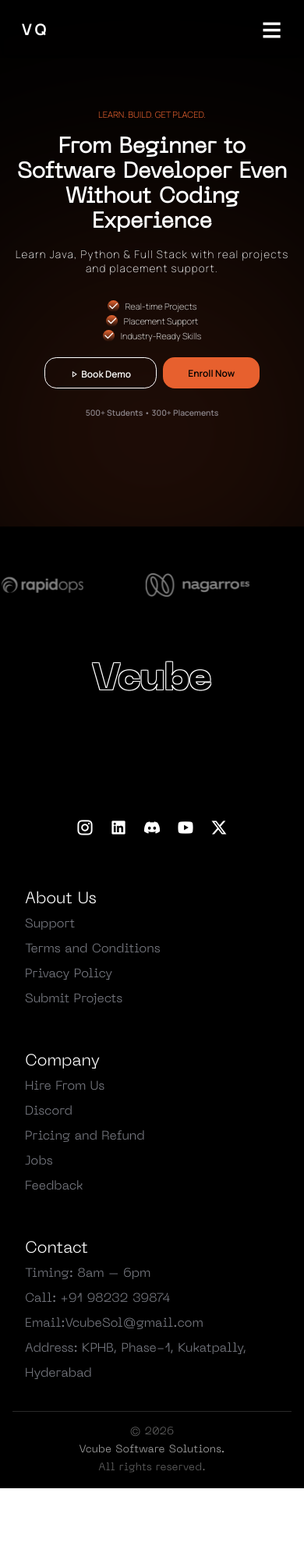
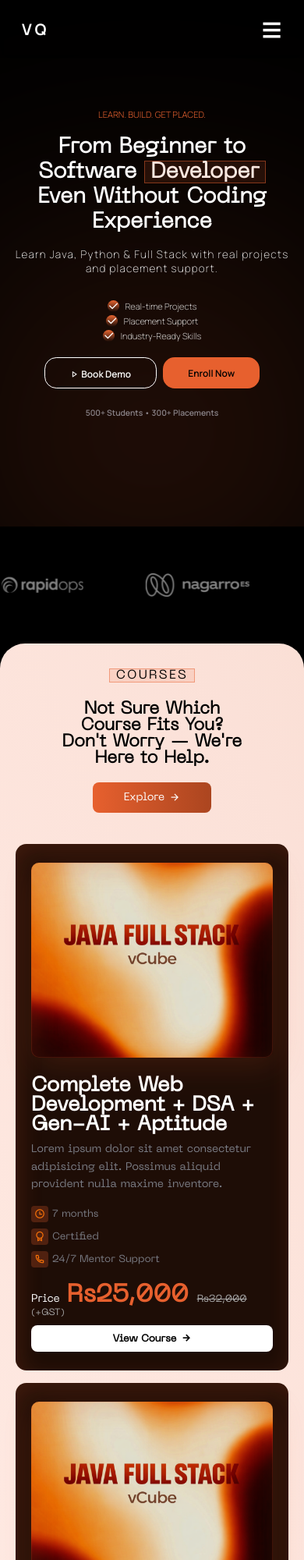
Before and after one commit to Rajendra-Oad/vcube, a website built with Vite: page index.html in a window 390 px wide. Shown: the top 2000 px of the page at 78% size. Before the commit the page ends 1908 px from the top, so only its background shows below. Built offline with nearby package versions, Linux system fonts and the light colour scheme.

Commit message:
all added file liek banner,card-banner

```diff
--- a/package.json
+++ b/package.json
@@ -12,6 +12,7 @@
     "vite": "^8.0.1"
   },
   "dependencies": {
+    "gsap": "3.14.2",
     "lenis": "1.3.21",
     "remixicon": "4.9.1"
   }
--- /dev/null
+++ b/src/components/Banner/Banner.css
@@ -0,0 +1,86 @@
+.banner-container {
+  font-family: var(--font-display-light);
+  backdrop-filter: blur(0.25rem);
+  background-size: cover;
+  display: flex;
+  align-items: center;
+  justify-content: center;
+  padding: 2rem;
+  text-align: center;
+  width: 100%;
+  min-height: 100vh;
+  position: relative;
+}
+
+.banner-container .banner-content {
+  color: var(--color-text);
+  font-size: 2rem;
+  max-width: 60%;
+  z-index: 1;
+}
+
+.banner-container .banner-cta {
+  display: flex;
+  align-items: center;
+  justify-content: center;
+  width: 200px;
+  margin: 0 auto;
+  height: 45px;
+  margin-top: 1.5rem;
+  padding: 0.75rem 1.5rem;
+  background: linear-gradient(
+    to right,
+    var(--color-surface) 90%,
+    var(--color-bg) 200%
+  );
+  border-radius: 8px;
+  border-style: none;
+  color: white;
+  font-size: 1rem;
+  cursor: pointer;
+}
+
+@media screen and (max-width: 425px) {
+  .banner-container {
+    background-image: radial-gradient(circle at 30% 30%, transparent, black 78%)
+      url("../../assets/images/banenr.jpg") !important;
+    font-family: var(--font-display-light);
+    backdrop-filter: blur(0.25rem);
+    background-size: cover;
+    display: flex;
+    align-items: center;
+    justify-content: center;
+    padding: 1.5rem;
+    line-height: 2rem;
+    width: 100%;
+    min-height: 60vh;
+    position: relative;
+  }
+  .banner-container .banner-content {
+    color: var(--color-text);
+    font-size: 1.25rem;
+    max-width: 100%;
+    z-index: 1;
+  }
+
+  .banner-container .banner-cta {
+    display: flex;
+    align-items: center;
+    justify-content: center;
+    width: 160px;
+    margin: 0 auto;
+    height: 40px;
+    margin-top: 1.5rem;
+    padding: 0.75rem 1.5rem;
+    background: linear-gradient(
+      to right,
+      var(--color-surface) 90%,
+      var(--color-bg) 200%
+    );
+    border-radius: 8px;
+    border-style: none;
+    color: white;
+    font-size: 0.75rem;
+    cursor: pointer;
+  }
+}
--- /dev/null
+++ b/src/components/Banner/Banner.js
@@ -0,0 +1,15 @@
+import './Banner.css';
+import bannerImg from '../../assets/images/banenr.jpg';
+
+export function Banner() {
+  return `
+        <section id="banner-container" class="banner-container" style="background-image: radial-gradient(circle at 50% 160%, transparent, black 78%), url(${bannerImg});">
+            <div class="banner-content">
+                <h2 class="banner-heading">Transform Your Learning Journey Into A Career Breakthrough With <span class="highlight">VCube</span></h2>
+                <div class="banner-cta">
+                    <a href="#" class="banner-button btn-enroll">Explore Courses <i class="ri-arrow-right-long-line"></i></a>
+                </div>
+            </div>
+        </section>
+    `;
+}
--- /dev/null
+++ b/src/components/Courses/Courses.css
@@ -0,0 +1,249 @@
+/* ─── Section wrapper ─── */
+.courses-section {
+  width: 100%;
+  background: linear-gradient(245deg, color-mix(in oklch, var(--color-surface) 20%, transparent 80%), var(--color-text) 250%), white;
+  border-radius: 2rem;
+  color: var(--color-text);
+}
+
+.courses-wrapper {
+  /* max-width: 1100px; */
+  width: 85%;
+  margin: 0 auto;
+  padding: 3rem 1.25rem;
+}
+
+/* ─── Header ─── */
+.courses-header {
+  text-align: center;
+  width: 70%;
+  margin: 0 auto;
+  margin-bottom: 2.5rem;
+}
+
+.courses-header__eyebrow {
+  font-size: var(--fs-base);
+  display: inline-block;
+  letter-spacing: 0.15em;
+  text-transform: uppercase;
+  margin-bottom: 1.5rem;
+  color: var(--color-text-inverse) !important;
+
+}
+
+.courses-header__title {
+  font-family: var(--font-display-light);
+  font-size: clamp(1.4rem, 4vw, var(--fs-large));
+  margin: 0 0 1.25rem;
+  color: var(--color-text-inverse);
+}
+
+.courses-header__cta {
+  display: inline-flex;
+  align-items: center;
+  gap: 6px;
+  background: linear-gradient(to right, var(--color-surface), var(--color-bg) 500%);
+  color: var(--color-text);
+  font-weight: 500;
+  font-size: 14px;
+  padding: 0.75rem 2.5rem;
+  border-radius: 8px;
+  border: none;
+  cursor: pointer;
+  text-decoration: none;
+}
+
+/* ─── Course card ─── */
+.course-card {
+  display: flex;
+  width: 100%;
+  gap: 1.5rem;
+  /* border: 1px solid white; */
+  border-radius: 14px;
+  padding: 3rem;
+  margin-bottom: 1.25rem;
+  background: color-mix(in srgb, var(--color-surface) 15%, var(--color-bg) 100%);
+  box-shadow: inset 5px 10px 30px 0 color-mix(in srgb, var(--color-surface) 20%, transparent 100%);
+}
+
+.course-card__image {
+  flex-shrink: 0;
+  width: 40%;
+  height: 100%;
+}
+
+.course-card__image-placeholder {
+  width: 100%;
+  height: 320px;
+  border-radius: 10px;
+  box-shadow: inset 0 0 0 1px color-mix(in srgb, var(--color-surface) 20%, transparent 100%),
+              inset 5px 10px 30px 0 color-mix(in srgb, var(--color-surface) 20%, transparent 100%),
+              5px 10px 40px 0px color-mix(in srgb, var(--color-surface) 20%, transparent 100%);
+  /* background-color: #f0f0f0; */
+  /* border: 1px solid #ddd; */
+  background-image: url('../../assets/images/card-banner.png');
+  background-size: cover;
+  background-position: 0px -35px;
+  filter: opacity(0.9);
+}
+
+.course-card__body {
+  flex: 1;
+  width: 60%;
+  display: flex;
+  flex-direction: column;
+  justify-content: space-evenly;
+  padding: 0 0 0 3rem;
+}
+
+.course-card__title {
+  font-size: clamp(1.65rem, 2vw, var(--fs-large));
+  margin: 0 0 0.5rem;
+  color: var(--color-text);
+}
+
+.course-card__desc {
+  font-size: 14px;
+  color: var(--color-text-muted);
+  margin: 0 0 1rem;
+  line-height: 1.6;
+}
+
+/* ─── Meta icons list ─── */
+.course-card__meta {
+  display: flex;
+  flex-wrap: wrap;
+  gap: 12px;
+  list-style: none;
+  padding: 0;
+  margin: 0 0 1.25rem;
+}
+
+.course-card__meta li {
+  display: flex;
+  align-items: center;
+  gap: 5px;
+  font-size: 13px;
+  color: var(--color-text-muted);
+}
+
+.course-card__meta li i {
+  padding: 3px 4px;
+  background-color: color-mix(in srgb, var(--color-surface) 30%, transparent 90%);
+  color: #f97308;
+  border-radius: 4px;
+  font-size: 14px;
+}
+
+/* ─── Footer: price + CTA ─── */
+.course-card__footer {
+  display: flex;
+  align-items: center;
+  justify-content: space-between;
+  flex-wrap: wrap;
+  gap: 10px;
+}
+
+.course-card__price {
+  font-size: 14px;
+  color: var(--color-text);
+  margin: 0;
+}
+
+.course-card__price strong {
+  font-size: var(--fs-medium);
+  font-weight: 700;
+  color: var(--color-surface);
+  margin-left: 4px;
+}
+
+.course-card__price del {
+  margin-left: 6px;
+  font-size: 13px;
+  color: #aaa;
+}
+
+.course-card__price small {
+  font-size: 12px;
+  color: #aaa;
+}
+
+.course-card__btn {
+  display: inline-flex;
+  align-items: center;
+  gap: 6px;
+  background: var(--color-bg-inverse);
+  color: var(--color-text-inverse);
+  font-size: 13px;
+  font-weight: 700;
+  padding: 10px 20px;
+  border-radius: 0.5rem;
+  border: none;
+  cursor: pointer;
+  text-decoration: none;
+}
+
+/* ─── Footer note ─── */
+.courses-footer-note {
+  text-align: center;
+  font-size: 13px;
+  color: var(--color-text);
+  margin-top: 2rem;
+  line-height: 1.7;
+  max-width: 700px;
+  margin-inline: auto;
+}
+
+/* ─── Responsive ─── */
+@media (max-width: 768px) {
+  .course-card {
+    flex-direction: column;
+  }
+
+  .course-card__image {
+    width: 100%;
+  }
+
+  .course-card__image-placeholder {
+    height: 250px;
+  }
+  .course-card__body {
+  width: 100%;
+}
+.courses-wrapper {
+  /* max-width: 1100px; */
+  width: 100%;
+  margin: 0 auto;
+  padding: 2rem 1.25rem;
+}
+
+.course-card {
+  gap: 1.5rem;
+  padding: 1.5rem 1.25rem;
+  margin-bottom: 1rem;
+}
+
+.course-card__body {
+  flex: 1;
+  width: 100%;
+  padding: 0;
+}
+
+}
+
+@media (max-width: 480px) {
+  .course-card__footer {
+    flex-direction: column;
+    align-items: flex-start;
+  }
+
+  .course-card__btn {
+    width: 100%;
+    justify-content: center;
+  }
+
+  .course-card__meta {
+    flex-direction: column;
+    gap: 8px;
+  }
+}
--- /dev/null
+++ b/src/components/Courses/Courses.js
@@ -0,0 +1,82 @@
+import './Courses.css'
+
+export function Courses() {
+  return `
+<section class="courses-section">
+    <div class="courses-wrapper">
+
+    <div class="courses-header">
+        <p class="courses-header__eyebrow highlight">Courses</p>
+        <h1 class="courses-header__title">Not Sure Which Course Fits You? Don't Worry — We're Here to Help.</h1>
+        <a class="courses-header__cta button-highlight" href="#">Explore <i class="ri-arrow-right-line"></i></a>
+    </div>
+
+    <div class="course-card">
+        <div class="course-card__image">
+            <div class="course-card__image-placeholder"></div>
+        </div>
+        <div class="course-card__body">
+            <div>
+            <h2 class="course-card__title">Complete Web Development + DSA + Gen-AI + Aptitude</h2>
+            <p class="course-card__desc">Lorem ipsum dolor sit amet consectetur adipisicing elit. Possimus aliquid provident nulla maxime inventore.</p>
+            <ul class="course-card__meta">
+                <li><i class="ri-time-line"></i> 7 months</li>
+                <li><i class="ri-award-line"></i> Certified</li>
+                <li><i class="ri-phone-line"></i> 24/7 Mentor Support</li>
+            </ul>
+        </div>
+        <div class="course-card__footer">
+            <p class="course-card__price">Price <strong>Rs25,000</strong> <del>Rs32,000</del> <small>(+GST)</small></p>
+            <a class="course-card__btn" href="#">View Course <i class="ri-arrow-right-line"></i></a>
+        </div>
+        </div>
+    </div>
+
+    <div class="course-card">
+      <div class="course-card__image">
+        <div class="course-card__image-placeholder"></div>
+      </div>
+      <div class="course-card__body">
+        <div>
+          <h2 class="course-card__title">Complete Web Development + DSA + Gen-AI + Aptitude</h2>
+          <p class="course-card__desc">Lorem ipsum dolor sit amet consectetur adipisicing elit. Possimus aliquid provident nulla maxime inventore.</p>
+          <ul class="course-card__meta">
+            <li><i class="ri-time-line"></i> 7 months</li>
+            <li><i class="ri-award-line"></i> Certified</li>
+            <li><i class="ri-phone-line"></i> 24/7 Mentor Support</li>
+          </ul>
+        </div>
+        <div class="course-card__footer">
+          <p class="course-card__price">Price <strong>Rs25,000</strong> <del>Rs32,000</del> <small>(+GST)</small></p>
+          <a class="course-card__btn" href="#">View Course <i class="ri-arrow-right-line"></i></a>
+        </div>
+      </div>
+    </div>
+
+    <div class="course-card">
+      <div class="course-card__image">
+        <div class="course-card__image-placeholder"></div>
+      </div>
+      <div class="course-card__body">
+        <div>
+          <h2 class="course-card__title">Complete Web Development + DSA + Gen-AI + Aptitude</h2>
+          <p class="course-card__desc">Lorem ipsum dolor sit amet consectetur adipisicing elit. Possimus aliquid provident nulla maxime inventore.</p>
+          <ul class="course-card__meta">
+            <li><i class="ri-time-line"></i> 7 months</li>
+            <li><i class="ri-award-line"></i> Certified</li>
+            <li><i class="ri-phone-line"></i> 24/7 Mentor Support</li>
+          </ul>
+        </div>
+        <div class="course-card__footer">
+          <p class="course-card__price">Price <strong>Rs25,000</strong> <del>Rs32,000</del> <small>(+GST)</small></p>
+          <a class="course-card__btn" href="#">View Course <i class="ri-arrow-right-line"></i></a>
+        </div>
+      </div>
+    </div>
+
+    <p class="courses-footer-note">Be the part of this journey</p>
+
+  </div>
+</section>
+  `;
+}
--- a/src/components/Hero/Hero.css
+++ b/src/components/Hero/Hero.css
@@ -91,10 +91,6 @@
   z-index: -1;
   transition: all 0.3s ease-in-out;
 }
-
-/* #hero-container .hero-cta a::after:hover a {
-  color: var(--color-text-inverse);
-} */
 
 #hero-container .hero-cta a:hover::after {
   content: " ";
--- a/src/components/Hero/Hero.js
+++ b/src/components/Hero/Hero.js
@@ -5,7 +5,7 @@
         <div class="section" id="hero-container" class="hero-container">
             <div class="hero-content">
                 <p class="hero-text">LEARN. BUILD. GET PLACED.</p>
-                <h1 class="hero-heading">From Beginner to Software Developer Even Without Coding Experience</h1>
+                <h1 class="hero-heading">From Beginner to Software <span class="highlight">Developer</span> Even Without Coding Experience</h1>
                 <p class="hero-subheading">Learn Java, Python & Full Stack with real projects and placement support.</p>
                 <div class="hero-points">
                     <ul>
--- a/src/components/Navbar/Navbar.css
+++ b/src/components/Navbar/Navbar.css
@@ -81,9 +81,9 @@
   transition: all 0.3s ease;
   /* background-color: red; */
 }
-.nav-sign a:hover {
+/* .nav-sign a:hover {
   background-color: var(--color-surface);
-}
+} */
 
 .menu span {
   display: none;
--- a/src/main.js
+++ b/src/main.js
@@ -2,7 +2,10 @@
 import 'remixicon/fonts/remixicon.css'
 import { Navbar } from './components/Navbar/Navbar.js'
 import { Hero } from './components/Hero/Hero.js'
+import { Courses } from './components/Courses/Courses.js'
 import { ImageMarquee } from './components/ImageMarquee/ImageMarquee.js'
+
+import { Banner } from './components/Banner/Banner.js'
 import { Footer } from './components/Footer/Footer.js'
 
 // import Lenis from 'lenis'
@@ -15,6 +18,8 @@
     ${Navbar()}
     ${Hero()}
     ${ImageMarquee()}
+    ${Courses()}
+    ${Banner()}
     ${Footer()}
 
     `;
--- a/src/style.css
+++ b/src/style.css
@@ -62,6 +62,11 @@
   --fw-bold: 700;
   --fw-ultrabold: 800;
 
+  --fs-small: 0.875rem;
+  --fs-base: 1rem;
+  --fs-medium: 2rem;
+  --fs-large: 3rem;
+
 }
 
 * {
@@ -73,8 +78,9 @@
 html, body {
   width: 100%;
   height: 100%;
-  /* background: var(--color-bg); */
+  background: var(--color-bg);
   color: var(--color-text);
+  font-family: var(--font-display-regular);
 
 }
 
@@ -86,24 +92,55 @@
 .hover-container {
   display: inline-block;
   overflow: hidden;
-  height: 1.5em;
+  height: 2.25em;
   line-height: 1.5em;
   cursor: pointer;
+  border-radius: 0.5rem;
+  padding: 1rem 1.5rem;
+  transition: all 0.3s ease;
+  background: transparent;
+}
+
+
+.hover-container:hover{
+  display: inline-block;
+  overflow: hidden;
+  height: 2.25em;
+  line-height: 1.5em;
+  cursor: pointer;
+  border-radius: 0.5rem;
+  padding: 1rem 1.5rem;
+  background: var(--color-surface);
 }
 
 .text-wrapper {
   display: flex;
   flex-direction: column;
-  transform: translateY(-1.5em);
+  transform: translateY(-2.25em);
   transition: transform 0.35s cubic-bezier(0.4, 0, 0.2, 1);
 }
 
 .hover-container:hover .text-wrapper {
-  transform: translateY(-3em);
+  transform: translateY(-4.15rem);
 }
 
 .original-text,
 .new-text {
   display: block;
-  height: 1.5em;
+  height: 2em;
 }
+
+.highlight {
+  background: color-mix(in srgb, var(--color-surface) 15%, transparent 100%);
+  border: 1px solid color-mix(in srgb, var(--color-surface) 95%, transparent 100%);
+  padding: 0 0.45rem;
+  color: color-mix(in srgb, var(--color-surface) 15%, var(--color-text) 85%);
+}
+
+
+.button-highlight {
+  background: color-mix(in srgb, var(--color-surface) 15%, transparent 100%);
+  border: 1px solid color-mix(in srgb, var(--color-surface) 95%, transparent 100%);
+  padding: 0.5rem 1rem;
+  color: color-mix(in srgb, var(--color-surface) 15%, var(--color-text) 85%);
+}
```
Also changed, not shown: src/components/Footer/Footer.css (+2 -9 lines), src/assets/images/banenr.jpg (added), src/assets/images/card-banner.png (added), 1 other file.
